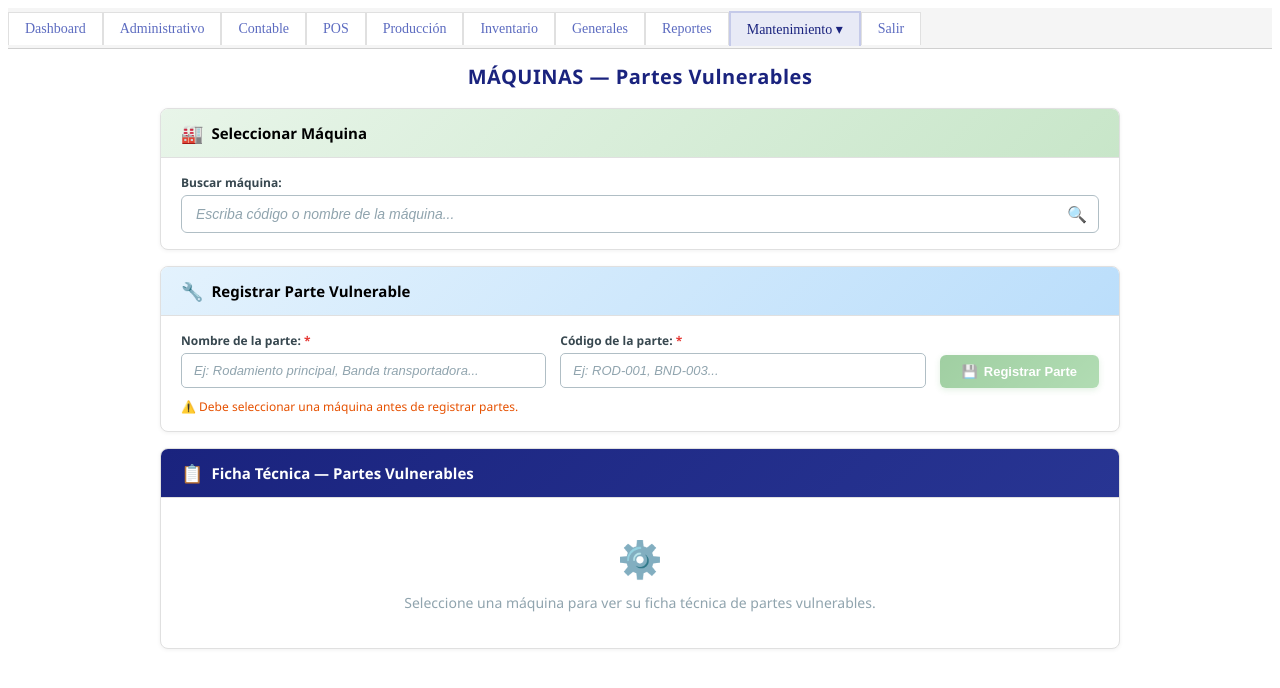
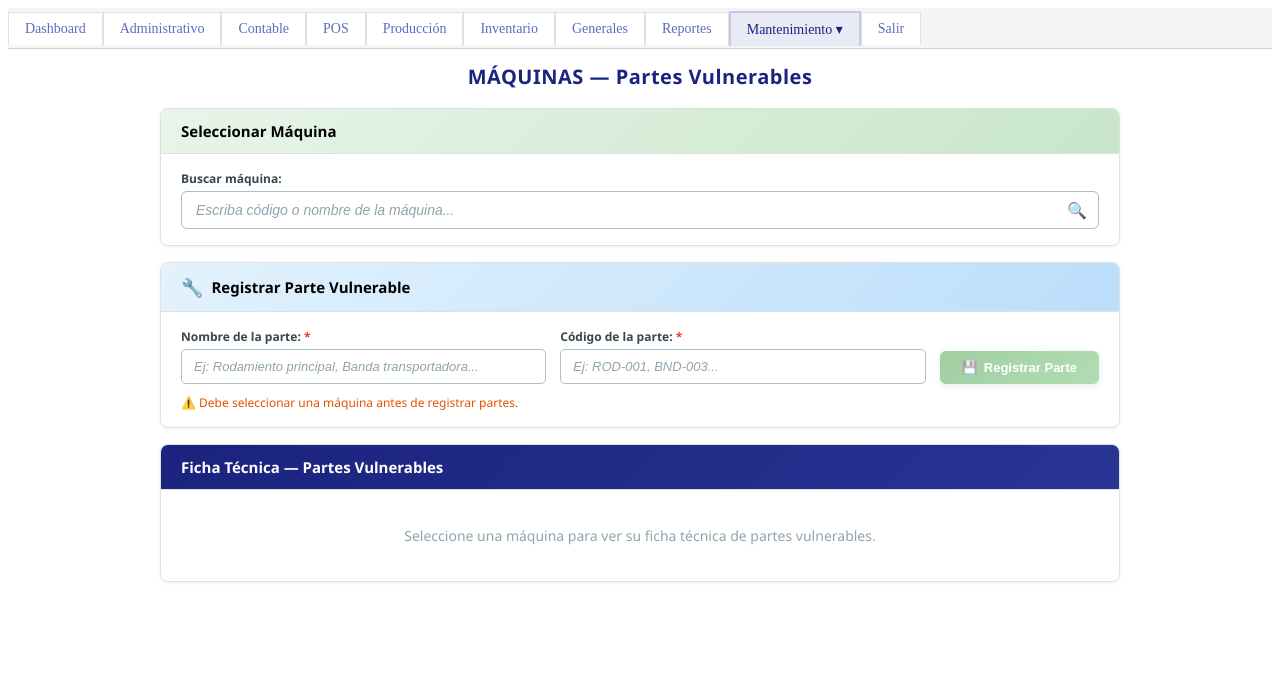
Before and after one commit to josevegara04/SizeSoft, an Angular app in the folder Maintenance_Module/: page /mantenimiento/maestros/maquinas-equipos-localidades in a window 1280 px wide. Shown: the top 688 px of the page. Built offline with nearby package versions, Linux system fonts and the light colour scheme.

Commit message:
<fix>: fix appereance

```diff
--- a/Maintenance_Module/src/app/mantenimiento/maestros/maquinas-equipos-localidades/maquinas-equipos-localidades.html
+++ b/Maintenance_Module/src/app/mantenimiento/maestros/maquinas-equipos-localidades/maquinas-equipos-localidades.html
@@ -5,7 +5,6 @@
   <!-- =================== MACHINE SELECTOR =================== -->
   <div class="selector-card">
     <div class="selector-header">
-      <span class="selector-icon">🏭</span>
       <h2>Seleccionar Máquina</h2>
     </div>
     <div class="selector-body">
@@ -91,7 +90,6 @@
   <div class="sheet-card">
     <div class="sheet-header">
       <div class="sheet-title-row">
-        <span class="sheet-icon">📋</span>
         <h2>Ficha Técnica — Partes Vulnerables</h2>
       </div>
       @if (selectedMaquina) {
@@ -103,7 +101,6 @@
 
     @if (!selectedMaquina) {
     <div class="empty-state">
-      <span class="empty-icon">⚙️</span>
       <p>Seleccione una máquina para ver su ficha técnica de partes vulnerables.</p>
     </div>
     } @else if (partes.length === 0) {
```
